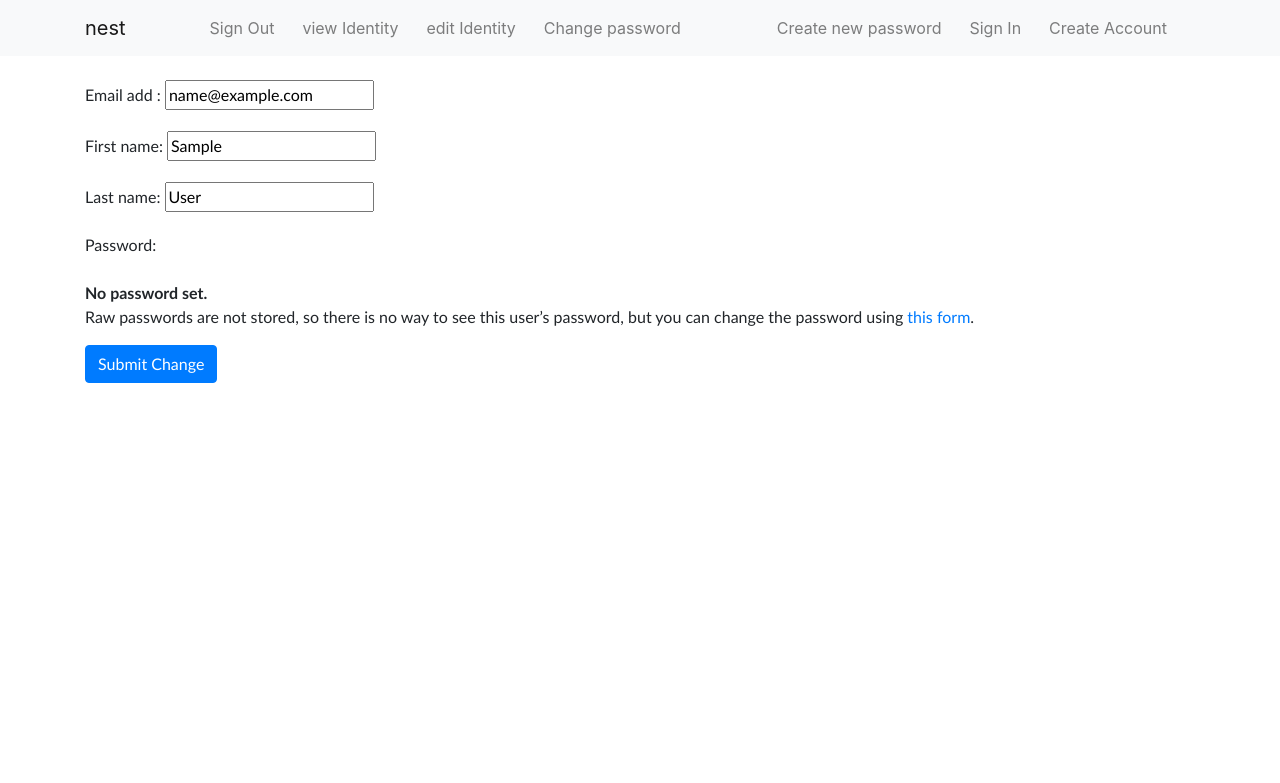
After one commit to royendgel/Nesting, a Django app: page /Identity/profile/edit/ in a window 1280 px wide. The commit adds this page. Shown: the top 783 px of the page. Run offline with Django 3.2, Linux system fonts and the light colour scheme; the visitor is signed in with stand-in values (Sample User, id 1); some libraries are stand-ins or nearby versions.

Commit message:
Edit folders

```diff
--- a/Identity/Identities/forms.py
+++ b/Identity/Identities/forms.py
@@ -1,6 +1,6 @@
 from django import forms
-from django.contrib.auth.models import User
-from django.contrib.auth.forms import UserCreationForm
+from django.contrib.auth import get_user_model
+from django.contrib.auth.forms import UserCreationForm, UserChangeForm
 
 
 # Create custom user registration
@@ -13,7 +13,7 @@
 
 	class Meta:
 
-		model = User
+		model = get_user_model()
 
 		fields = (
 
@@ -35,3 +35,19 @@
 				user.save()
 
 			return user
+
+class UpdateAccountForm(UserChangeForm):
+
+	class Meta:
+
+		model = get_user_model()
+
+		fields = (
+
+			'email',
+			'first_name',
+			'last_name',
+			'password',
+
+
+		)
--- /dev/null
+++ b/Identity/Identities/templates/Identities/edit_profile.html
@@ -0,0 +1,26 @@
+{% extends 'base.html' %}
+
+{% block head %}
+
+<title>edit profile</title>
+
+{% endblock %}
+
+
+{% block body %}
+
+<div class = "container" style = " font-family: Optima;  margin-top: 80px; ">
+
+<form method = "post">
+
+{% csrf_token %}
+
+	{{ form.as_p}}
+
+	<button class = "btn btn-primary btn-large">
+		Submit Change
+	</button>
+
+</form>
+</div>
+{% endblock %}
--- a/Identity/Identities/templates/base.html
+++ b/Identity/Identities/templates/base.html
@@ -3,42 +3,70 @@
 
 	   	<link rel="stylesheet" href="https://maxcdn.bootstrapcdn.com/bootstrap/4.0.0-beta/css/bootstrap.min.css" integrity="sha384-/Y6pD6FV/Vv2HJnA6t+vslU6fwYXjCFtcEpHbNJ0lyAFsXTsjBbfaDjzALeQsN6M" crossorigin="anonymous">
 
+
  		{% block head %}
-
  		   		{% endblock %}
 
+	</head>
 
- 		  </head>
+	<body>
+
+		<style>
+
+		ul, li {
+
+			margin: 0px 14px;
+		}
+
+		</style>
+
+
+	<nav class = "navbar fixed-top navbar-light bg-light justify-content-between flex-nowrap flex-row">
+
+
+
+<div class  = " container">
+
+ <a class = "navbar-brand float-left" href = "{% url 'Identities:nest'%}">nest</a>
 
 
 
 
- 		  <body>
- 		  	<nav class = "navbar fixed-top navbar-light bg-light justify-content-between flex-nowrap flex-row">
-
- 		  	<a class = "navbar-brand float-left" href = "{% url 'Identities:nest' %}">Nest</a>
-
- 		  	<div class  = "container">
 
 	<ul class = "nav navbar-nav flex-row float-left ">
 
 		<li class = "nav-item "><a class = "nav-link" href = "{% url 'Identities:logout'%}">Sign Out</a></li>
 
-              	<li class = "nav-item"><a class = "nav-link" href = "{% url 'Identities:register' %}"
-		>Sign Up</a></li>
+
+           <li class = "nav-item"><a class = "nav-link" href = "{% url 'Identities:view_profile' %}">view Identity </a></li>
+
+                <li class = "nav-item"><a class = "nav-link" href = "{% url 'Identities:edit_profile' %}">edit Identity </a></li>
+
+                		<li class = "nav-item "><a class = "nav-link" href = "{% url 'Identities:change_password'%}">Change password</a></li>
+
+
+
 
 	</ul>
 
 
+
 	<ul class = "nav navbar-nav flex-row float-left ">
 
-               <li class = "nav-item "><a class = "nav-link" href = "{% url 'Identities:login'%}">Sign In</a></li>
+
+		<li class="nav-item"><a class = "nav-link"href = "{% url 'Identities:reset_password' %}" >Create new password</a></li>
+
+
+		<li class = "nav-item "><a class="nav-link" href = "{% url 'Identities:login'%}">Sign In</a></li>
+
+		<li class = "nav-item "><a class = "nav-link" href = "{% url 'Identities:register'%}">Create Account</a></li>
+
 
 	</ul>
-           </div>
 
 
 
+</div>
 
 
 </nav>
--- a/Identity/Identities/urls.py
+++ b/Identity/Identities/urls.py
@@ -1,5 +1,5 @@
 from django.conf.urls import url
-from django.contrib.auth.views import login, logout
+from django.contrib.auth.views import login, logout, password_reset, password_reset_done
 
 from . import views
 
@@ -13,5 +13,15 @@
 
 	url(r'^register/$', views.register, name = 'register'),
 
+	url(r'^profile/$', views.view_profile, name = 'view_profile'),
+
+	url(r'^profile/edit/$', views.edit_profile, name = 'edit_profile'),
+
+	url(r'^change-password/$', views.change_password, name = 'change_password'),
+
+	url(r'^reset-password/$', password_reset, name = 'reset_password'),
+
+	url(r'^reset-password/done/$', password_reset_done, name = 'password_reset_done')
+
 
 ]
--- a/Identity/Identities/views.py
+++ b/Identity/Identities/views.py
@@ -1,5 +1,13 @@
-from django.shortcuts import render
-from Identities.forms import CreateAccountForm
+from django.shortcuts import render, redirect
+from django.urls import reverse
+
+
+from Identities.forms import CreateAccountForm, UpdateAccountForm
+from django.contrib.auth.forms import UserChangeForm, PasswordChangeForm
+
+
+from django.contrib.auth.models import User
+from django.contrib.auth import update_session_auth_hash
 
 # Create your views here.
 
@@ -17,6 +25,7 @@
 
 		if form.is_valid():
 			form.save()
+			return redirect('/Identity')
 
 		else:
 			return redirect(reverse('Identities:logout'))
@@ -26,3 +35,57 @@
 		form = CreateAccountForm()
 		var = {'form' : form}
 		return render(request, 'Identities/create_account.html', var)
+
+
+
+def view_profile(request):
+
+	var = {'user': request.user}
+
+	return render(request, 'Identities/profile.html', var)
+
+
+def edit_profile(request):
+
+	if request.method == 'POST':
+
+		form = UpdateAccountForm(request.POST, instance = request.user)
+
+
+		if form.is_valid():
+			form.save()
+
+			return redirect(reverse('Identities:view_profile'))
+
+		else:
+			return redirect('Identities/profile/edit')
+
+
+	else:
+
+		form = UpdateAccountForm(instance = request.user)
+
+		var = {'form' : form }
+
+		return render(request, 'Identities/edit_profile.html', var)
+
+def change_password(request):
+
+	if request.method == 'POST':
+
+		form = PasswordChangeForm(data = request.POST, user = request.user)
+
+		if form.is_valid():
+			form.save()
+			update_session_auth_hash(request, form.user)
+			return redirect(reverse('Identities:login'))
+
+		else:
+
+			return redirect('/Identity/change-password')
+	else:
+
+		form = PasswordChangeForm(user = request.user)
+
+		var = {'form': form}
+		return render(request, 'Identities/change_password.html', var)
```
Also changed, not shown: Identity/Identities/templates/Identities/change_password.html (added, +21 -0 lines), Identity/Identities/templates/Identities/profile.html (added, +47 -0 lines). Lines whose indentation alone changed are shown as unchanged.
